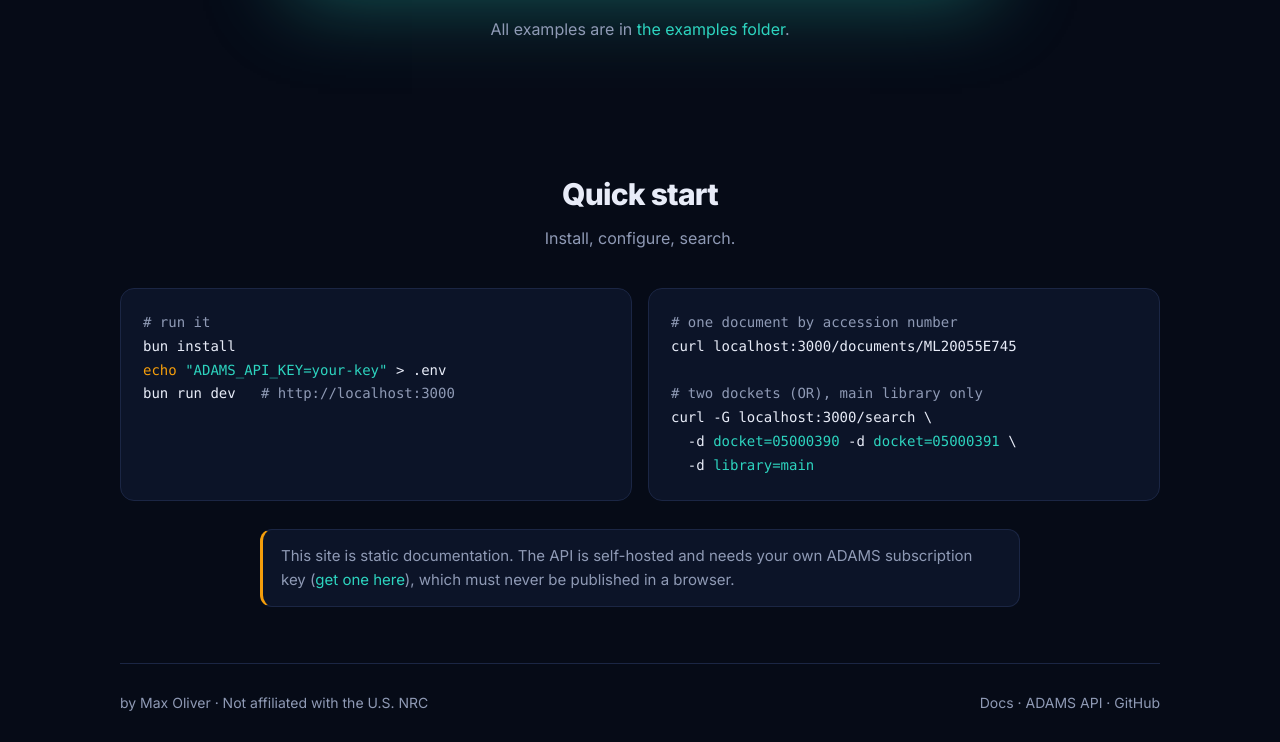
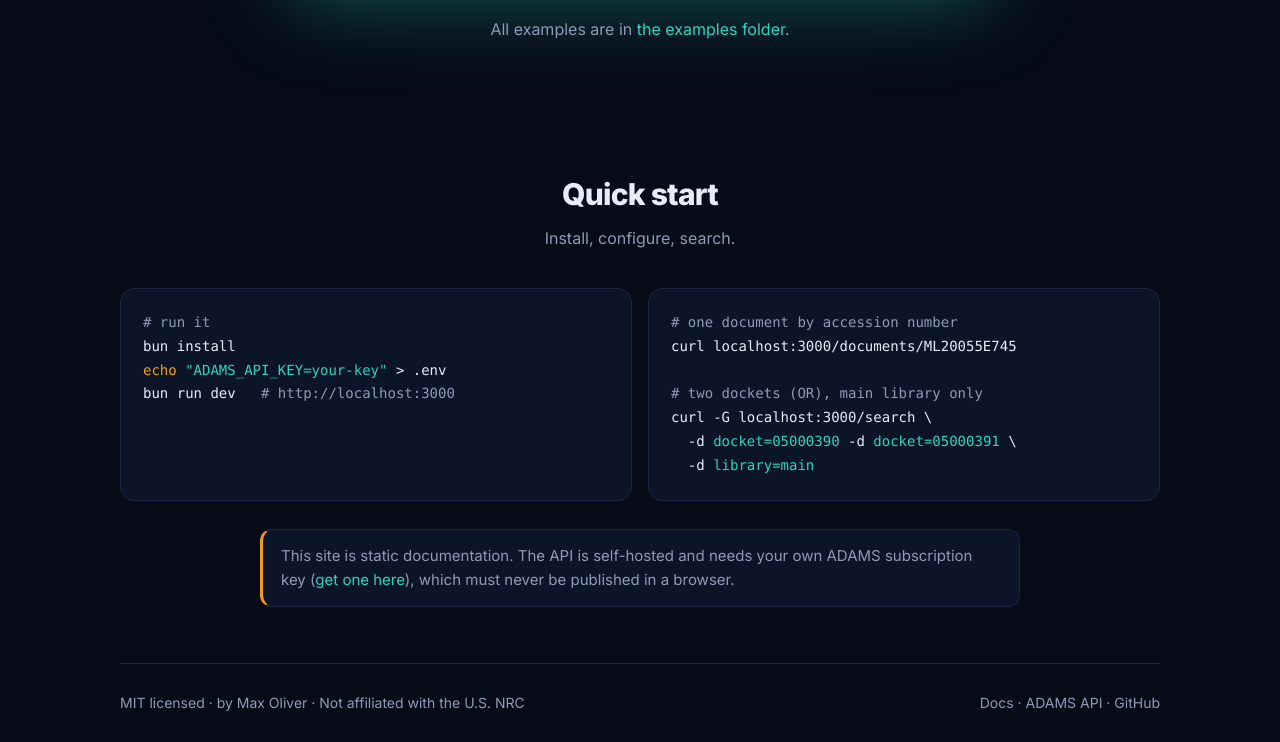
Before and after one commit to maxoliverbr/adams-public-search, a website: page site/index.html in a window 1280 px wide. Shown: the part 3681-4423 px from the top of the page. Drawn offline with Linux system fonts and the light colour scheme.

Commit message:
Add MIT license and set version to 0.1.0 (#8)
- LICENSE (MIT, 2026 Max Oliver)
- package.json: version 0.1.0, license MIT
- README License section; landing page footer notes MIT

```diff
--- a/package.json
+++ b/package.json
@@ -1,5 +1,7 @@
 {
   "name": "adams-public-search",
+  "version": "0.1.0",
+  "license": "MIT",
   "private": true,
   "type": "module",
   "scripts": {
--- a/site/index.html
+++ b/site/index.html
@@ -169,7 +169,7 @@ curl -G localhost:3000/search \
 <p class="note">This site is static documentation. The API is self-hosted and needs your own ADAMS subscription key (<a href="https://adams-api-developer.nrc.gov" style="color:var(--a)">get one here</a>), which must never be published in a browser.</p>
 </section>
 
-<footer><span>by Max Oliver · Not affiliated with the U.S. NRC</span><span><a href="https://github.com/maxoliverbr/adams-public-search#readme">Docs</a> · <a href="https://adams-api-developer.nrc.gov">ADAMS API</a> · <a href="https://github.com/maxoliverbr/adams-public-search">GitHub</a></span></footer>
+<footer><span>MIT licensed · by Max Oliver · Not affiliated with the U.S. NRC</span><span><a href="https://github.com/maxoliverbr/adams-public-search#readme">Docs</a> · <a href="https://adams-api-developer.nrc.gov">ADAMS API</a> · <a href="https://github.com/maxoliverbr/adams-public-search">GitHub</a></span></footer>
 </div>
 </body>
 </html>
```
Also changed, not shown: README.md, 1 other file.
